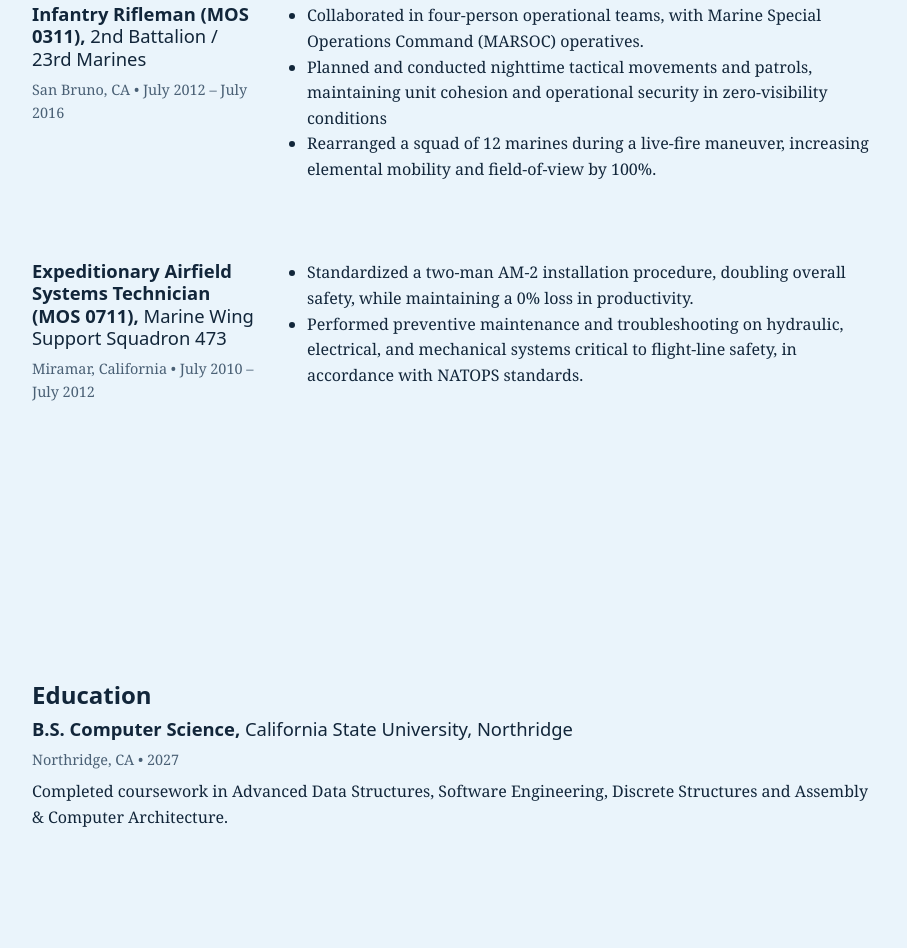
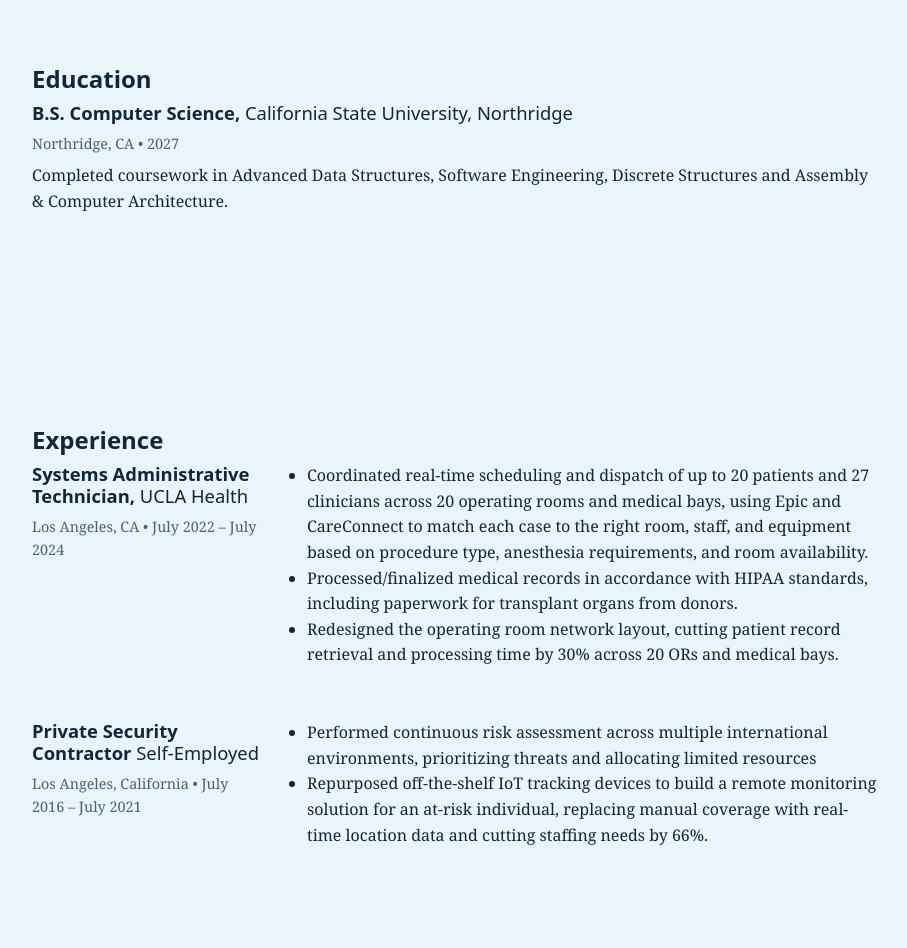
Before and after one commit to evlo9120/Resume-HW8-, a plain HTML site: page index.html in a window 1280 px wide. Shown: the part 1217-2165 px from the top of the page, without its empty margins (183-1090 px from the left). Drawn offline with Linux system fonts and the light colour scheme.

Commit message:
Update title and fix asset paths in index.html

```diff
--- a/index.html
+++ b/index.html
@@ -3,7 +3,7 @@
 <head>
   <meta charset="UTF-8">
   <meta name="viewport" content="width=device-width, initial-scale=1">
-  <title>Evan L. Lopez | Resume</title>
+  <title>TEST | Resume</title>
 
   <!-- Google Fonts -->
   <link rel="preconnect" href="https://fonts.googleapis.com">
@@ -13,7 +13,7 @@
   <!-- Font Awesome -->
   <script src="https://kit.fontawesome.com/69d21b58b0.js" crossorigin="anonymous"></script>
 
-  <link rel="stylesheet" href="CSS/styles.css">
+  <link rel="stylesheet" href="css/styles.css">
 </head>
 <body>
 
@@ -40,13 +40,13 @@
     <!-- ============ HERO ============ -->
     <section id="top" class="hero">
       <div class="content-wrap">
-      <img src="Assets/images/Cropped_profile.jpg" alt="Photo of Evan L. Lopez" class="profile-img column-narrow">
+      <img src="assets/images/Cropped_profile.jpg" alt="Photo of Evan L. Lopez" class="profile-img column-narrow">
       <div class="column-wide">
       <h1>Evan L. Lopez</h1>
       <p class="tagline">Software Engineer</p>
       <p>
-        <a class="button" href="Assets/resume.pdf" download>CV</a>
-        <a class="button button-secondary" href="#contact">Get in touch</a>
+        <a class="button" href="assets/resume.pdf" target="_blank" rel="noopener noreferrer">CV</a>
+      <a class="button button-secondary" href="#contact">Get in touch</a>
       </p>
       </div>
       </div>
@@ -60,6 +60,28 @@
   </div>
 </section>
 
+  <!-- ============ PROJECTS ============ -->
+      <section id="projects" class="section">
+        <div class="content-wrap">
+        <h2>Projects</h2>
+        <article class="entry">
+          <h3><a href="https://example.com" target="_blank" rel="noopener">Sonus.ai</a></h3>
+          <p>Developed an AI-powered chord-prediction model that enhances music composition workflow, utilizing multiple models [N-Gram / Markov / LSTM] to analyze over 666,000 user-generated songs with chord progressions. Sourced training data from Chordinomicon database.</p>
+        </article>
+        </div>
+      </section>
+
+    <!-- ============ EDUCATION ============ -->
+      <section id="education" class="section">
+        <div class="content-wrap">
+        <h2>Education</h2>
+        <article class="entry">
+          <h3>B.S. Computer Science, <span class="org">California State University, Northridge</span></h3>
+          <p class="meta">Northridge, CA &bull; 2027</p>
+          <p>Completed coursework in Advanced Data Structures, Software Engineering, Discrete Structures and Assembly & Computer Architecture.</p>
+        </article>
+        </div>
+      </section>
     <!-- ============ EXPERIENCE ============ -->
 
     <section id="experience" class="section">
@@ -73,12 +95,25 @@
       </div>
       <div class="column-wide">
         <ul>
-          <li>Utilized software systems (Epic, CareConnect) to manage a network of 10-20  patients, 18-20 nurses, and 5-6 surgeons to 1 of 12 medical bays and 1 of 6 operating rooms, in accordance with operation details including, but not limited to: operation type, anesthesia type, room vacancy, and equipment.</li>
+          <li>Coordinated real-time scheduling and dispatch of up to 20 patients and 27 clinicians across 20 operating rooms and medical bays, using Epic and CareConnect to match each case to the right room, staff, and equipment based on procedure type, anesthesia requirements, and room availability.</li>
           <li>Processed/finalized medical records in accordance with HIPAA standards, including paperwork for transplant organs from donors.</li>
-          <li>Reconfigured operating room network topology, reducing patient record processing and retrieval time by 30%.</li>
+          <li>Redesigned the operating room network layout, cutting patient record retrieval and processing time by 30% across 20 ORs and medical bays.</li>
         </ul>
       </div>
     </article>
+
+    <article class="entry">
+     <div class="column-narrow">
+       <h3>Private Security Contractor <span class="org">Self-Employed</span></h3>
+       <p class="meta">Los Angeles, California &bull; July 2016 &ndash; July 2021</p>
+     </div>
+     <div class="column-wide">
+       <ul>
+         <li>Performed continuous risk assessment across multiple international environments, prioritizing threats and allocating limited resources</li>
+         <li>Repurposed off-the-shelf IoT tracking devices to build a remote monitoring solution for an at-risk individual, replacing manual coverage with real-time location data and cutting staffing needs by 66%.</li>
+       </ul>
+     </div>
+   </article>
 
     <article class="entry">
       <div class="column-narrow">
@@ -94,32 +129,8 @@
       </div>
     </article>
 
-    <article class="entry">
-      <div class="column-narrow">
-        <h3>Expeditionary Airfield Systems Technician (MOS 0711), <span class="org">Marine Wing Support Squadron 473</span></h3>
-        <p class="meta">Miramar, California &bull; July 2010 &ndash; July 2012</p>
-      </div>
-      <div class="column-wide">
-        <ul>
-          <li>Standardized a two-man AM-2 installation procedure, doubling overall safety, while maintaining a 0% loss in productivity.</li>
-          <li>Performed preventive maintenance and troubleshooting on hydraulic, electrical, and mechanical systems critical to flight-line safety, in accordance with NATOPS standards.</li>
-        </ul>
-      </div>
-    </article>
   </div>
 </section>
-
-    <!-- ============ EDUCATION ============ -->
-    <section id="education" class="section">
-      <div class="content-wrap">
-      <h2>Education</h2>
-      <article class="entry">
-        <h3>B.S. Computer Science, <span class="org">California State University, Northridge</span></h3>
-        <p class="meta">Northridge, CA &bull; 2027</p>
-        <p>Completed coursework in Advanced Data Structures, Software Engineering, Discrete Structures and Assembly & Computer Architecture.</p>
-      </article>
-      </div>
-    </section>
 
     <!-- ============ SKILLS ============ -->
     <section id="skills" class="section">
@@ -133,17 +144,7 @@
       </div>
     </section>
 
-    <!-- ============ PROJECTS ============ -->
-    <section id="projects" class="section">
-  <div class="content-wrap">
-    <h2>Projects</h2>
 
-    <article class="entry">
-      <h3><a href="https://example.com" target="_blank" rel="noopener">Sonus.ai</a></h3>
-      <p>Developed an AI-powered chord-prediction model that enhances music composition workflow, utilizing multiple models [N-Gram / Markov / LSTM] to analyze over 666,000 user-generated songs with chord progressions. Sourced training data from Chordinomicon database.</p>
-    </article>
-  </div>
-</section>
 
     <!-- ============ CONTACT ============ -->
     <section id="contact" class="section">
```
